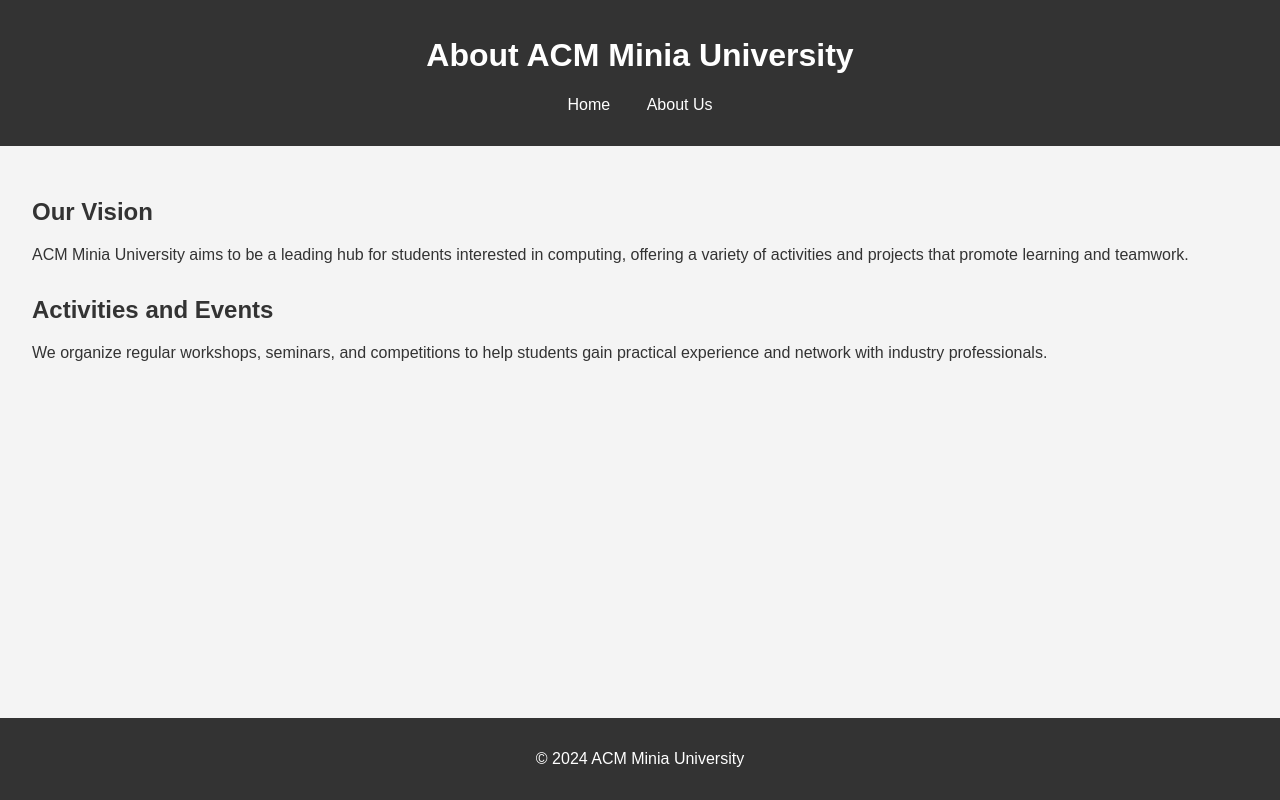
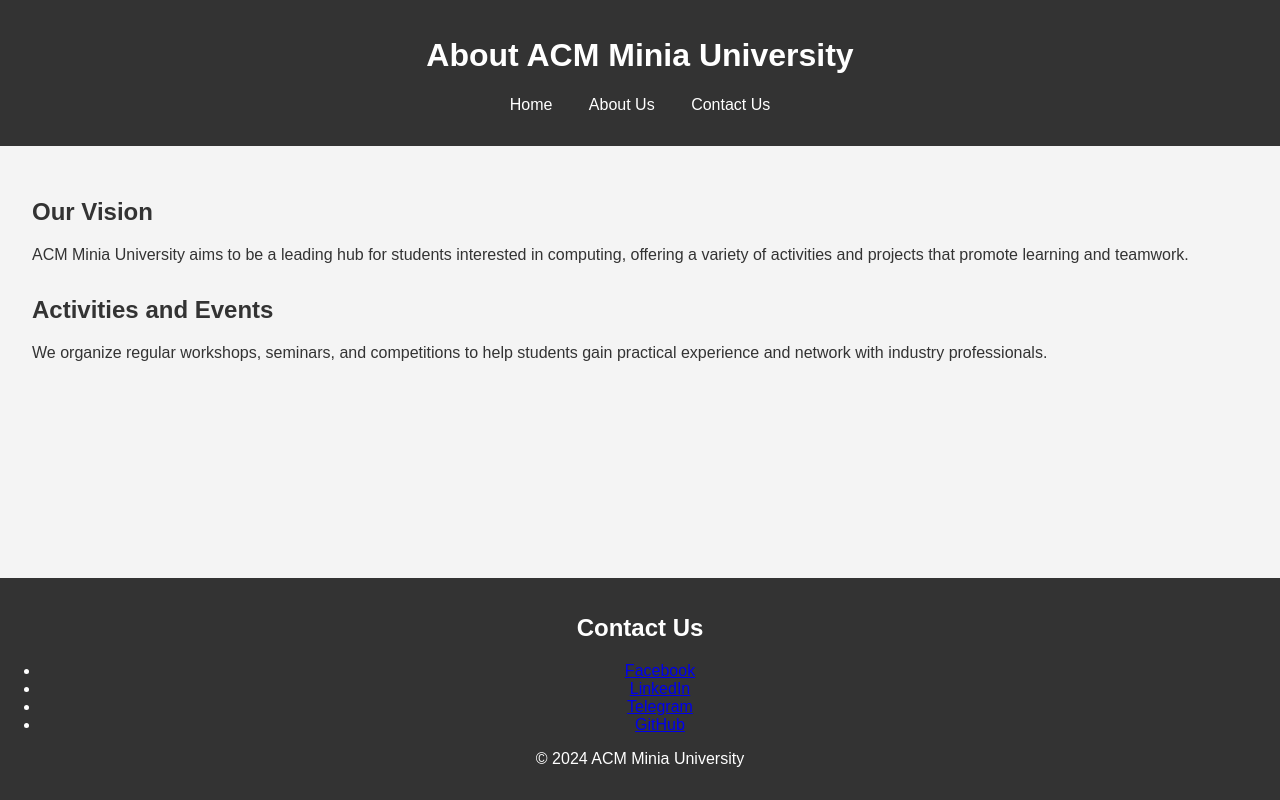
Before and after one commit to ACMMU/team, a plain HTML site: page main.html in a window 1280 px wide. Drawn offline with Linux system fonts and the light colour scheme.

Commit message:
Update main.html

```diff
--- a/main.html
+++ b/main.html
@@ -13,6 +13,7 @@
             <ul>
                 <li><a href="index.html">Home</a></li>
                 <li><a href="main.html">About Us</a></li>
+                <li><a href="#contacts">Contact Us</a></li>
             </ul>
         </nav>
     </header>
@@ -27,6 +28,15 @@
         </section>
     </main>
     <footer>
+        <section id="contacts">
+            <h2>Contact Us</h2>
+            <ul>
+                <li><a href="https://www.facebook.com/minia.acm/" target="_blank">Facebook</a></li>
+                <li><a href="https://www.linkedin.com/company/acm-mu" target="_blank">LinkedIn</a></li>
+                <li><a href="https://t.me/+efDkZroeg9ZhMjdk" target="_blank">Telegram</a></li>
+                <li><a href="https://github.com/ACMMU" target="_blank">GitHub</a></li>
+            </ul>
+        </section>
         <p>&copy; 2024 ACM Minia University</p>
     </footer>
 </body>
```
